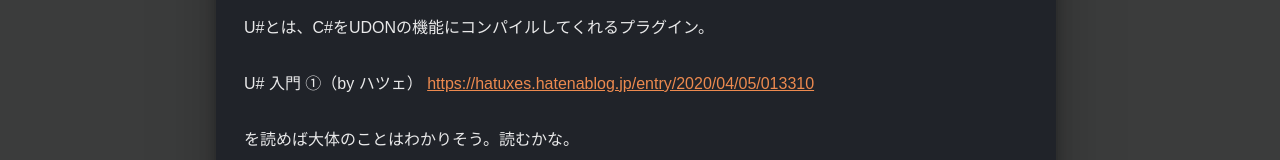
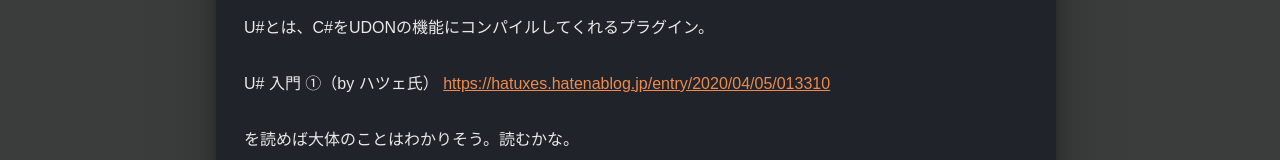
Before and after one commit to yukarinoki/blog, a Gatsby site: page /readings_Dec20/ in a window 1280 px wide. Shown: the part 485-645 px from the top of the page. Built offline with nearby package versions, Linux system fonts and the light colour scheme; Gatsby itself is replaced by a stand-in of ours; some packages are replaced by stand-ins of ours.

Commit message:
Update index.md

```diff
--- a/content/blog/readings_Dec20/index.md
+++ b/content/blog/readings_Dec20/index.md
@@ -11,7 +11,7 @@
 
 U#とは、C#をUDONの機能にコンパイルしてくれるプラグイン。
 
-U# 入門 ①（by ハツェ）
+U# 入門 ①（by ハツェ氏）
 https://hatuxes.hatenablog.jp/entry/2020/04/05/013310
 
 を読めば大体のことはわかりそう。読むかな。
```
